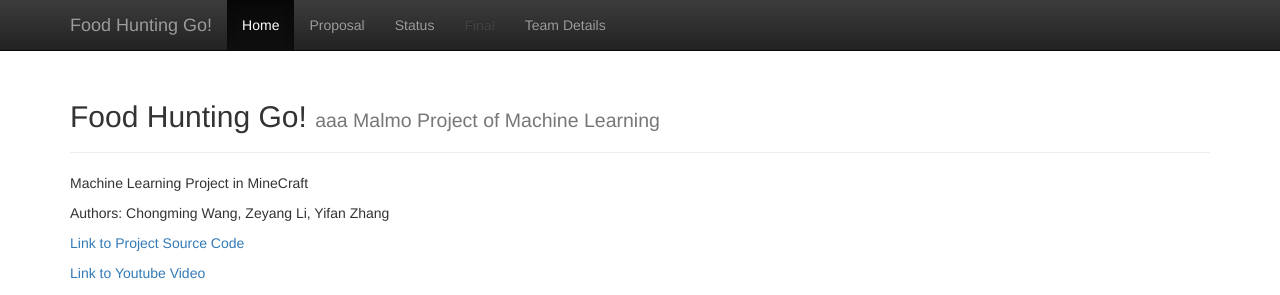
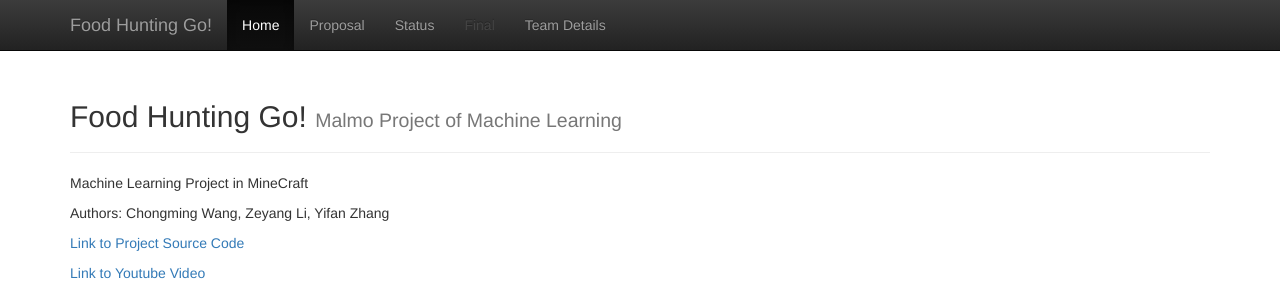
Before and after one commit to chicomy/Food_Hunting_Go, a Jekyll site: the page built from docs/index.md, in a window 1280 px wide and 1053 px high. Shown: the top 295 px of the window. Built offline with Jekyll 4.4.1, drawn with Linux system fonts in a browser that asks for light colours.

Commit message:
Create _config.yml

```diff
--- a/docs/_config.yml
+++ b/docs/_config.yml
@@ -1,7 +1,7 @@
 ###########
 # Malmo Project
 title:    'Food Hunting Go!'
-subtitle: 'aaa Malmo Project of Machine Learning '
+subtitle: 'Malmo Project of Machine Learning '
 
 
 #########################
```
